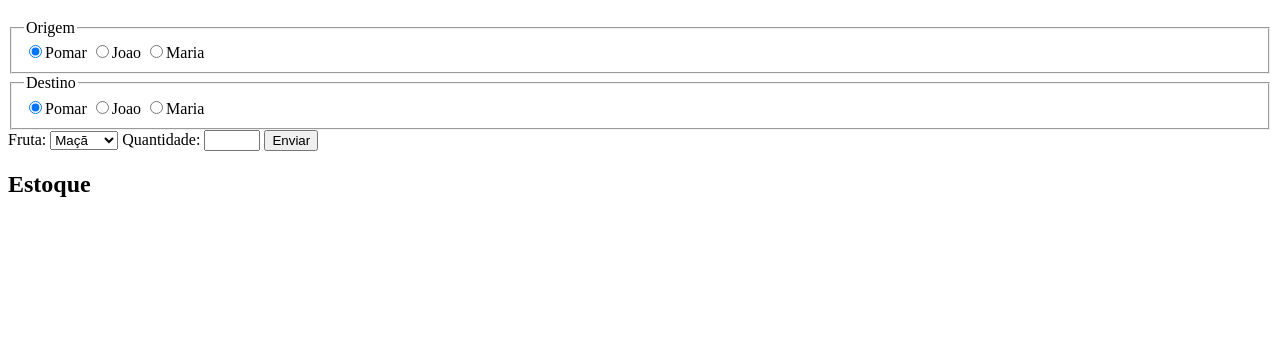
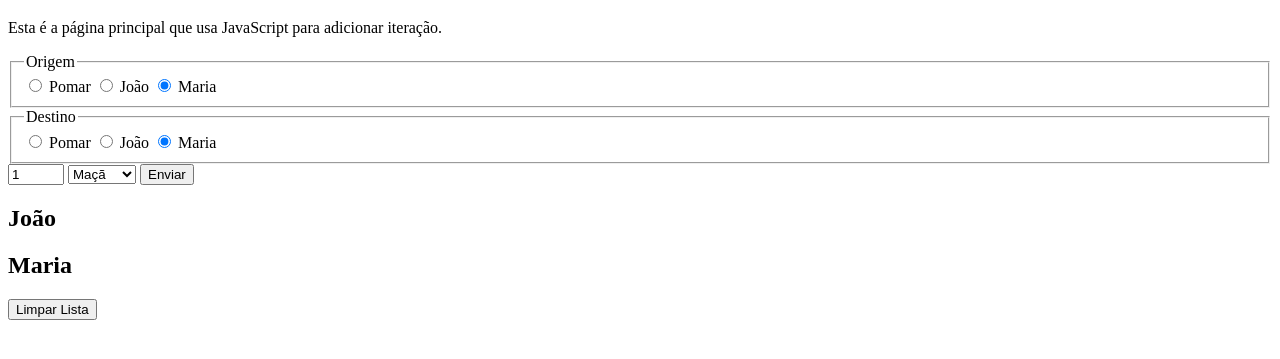
Before and after one commit to ufjf-dcc202/ufjf-dcc202-2023-3-a-atv12-JoaoPedro-Reis, a website with bundled scripts: page index.html in a window 1280 px wide. Shown: the part 61-420 px from the top of the page. Built offline with nearby package versions, Linux system fonts and the light colour scheme.

Commit message:
ajustes finais index

```diff
--- a/index.html
+++ b/index.html
@@ -4,54 +4,60 @@
     <meta charset="UTF-8">
     <meta name="viewport" content="width=device-width, initial-scale=1.0">
     <title>DCC202 - Atividade 12: Joao Pedro Reis</title>
-    <script type="module" src="main.js"></script>
+    <script type="module" src="main.js" ></script>
 </head>
 <body>
     <main>
         <h1>DCC202 - Atividade 12: Joao Pedro Reis</h1>
+        <p>Esta é a página principal que usa JavaScript para adicionar iteração.</p>
         <section>
             <form name="entrada">
                 <fieldset>
                     <legend>Origem</legend>
-                    <label><input type="radio" name="origem" value="pomar" checked/>Pomar</label>
-                    <label><input type="radio" name="origem" value="joao" />Joao</label>
-                    <label><input type="radio" name="origem" value="maria" />Maria</label>
-
+                    <label>
+                        <input type="radio" name="origem" value="pomar" checked/>
+                        Pomar
+                    </label>
+                    <label>
+                        <input type="radio" name="origem" value="joao"/>
+                        João
+                    </label>
+                    <label>
+                        <input type="radio" name="origem" value="maria" checked/>
+                        Maria
+                    </label>
                 </fieldset>
-
                 <fieldset>
                     <legend>Destino</legend>
-                    <label><input type="radio" name="destino" value="pomar" checked/>Pomar</label>
-                    <label><input type="radio" name="destino" value="joao" />Joao</label>
-                    <label><input type="radio" name="destino" value="maria" />Maria</label>
-
+                    <label>
+                        <input type="radio" name="destino" value="pomar" checked/>
+                        Pomar
+                    </label>
+                    <label>
+                        <input type="radio" name="destino" value="joao"/>
+                        João
+                    </label>
+                    <label>
+                        <input type="radio" name="destino" value="maria" checked/>
+                        Maria
+                    </label>
                 </fieldset>
-
-                <label for="ifruta">Fruta:</label>
-                <select id="ifruta" name="fruta">
+                <input type="number" name="quantidade" value="1" min="0" max="12" step="1">
+                <select name="fruta">
                     <option value="maca">Maçã</option>
                     <option value="pera">Pera</option>
                     <option value="banana">Banana</option>
-                    <option value="uva">Uva</option>
-                    </select>
-                <label for="iqtd">Quantidade:</label>
-
-                <input
-                id="iqtd"
-                type="number"
-                name="quantidade"
-                min="0"
-                max="12"
-                step="1"/>
-                <button type="submit">Enviar</button>
+                </select>
+                <button type="submit" name="enviar">Enviar</button>
             </form>
         </section>
-        <section>
-            <h2>Estoque</h2>
-            <ol id="olJoao"></ol>
-            <ol id="olMaria"></ol>
+        <section id="saida">
+            <h2>João</h2>
+            <ol id="joao"></ol>
+            <h2>Maria</h2>
+            <ol id="maria"></ol>
         </section>
     </main>
-
 </body>
+<button type="button" id="buttonLimparLista">Limpar Lista</button>
 </html>
```
